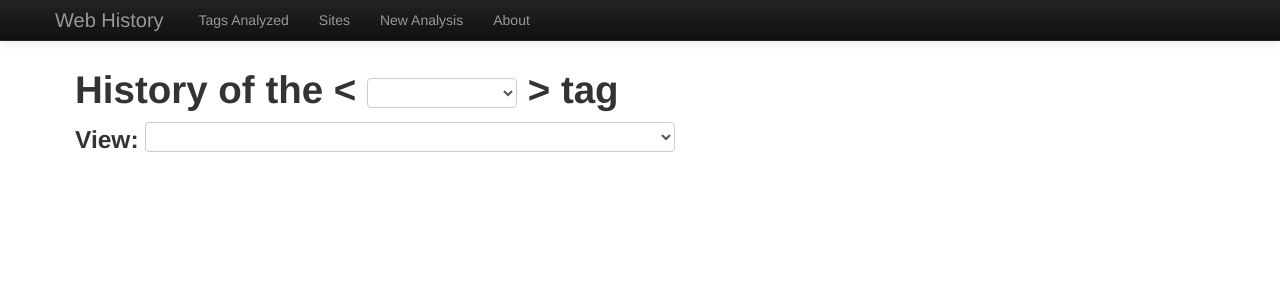
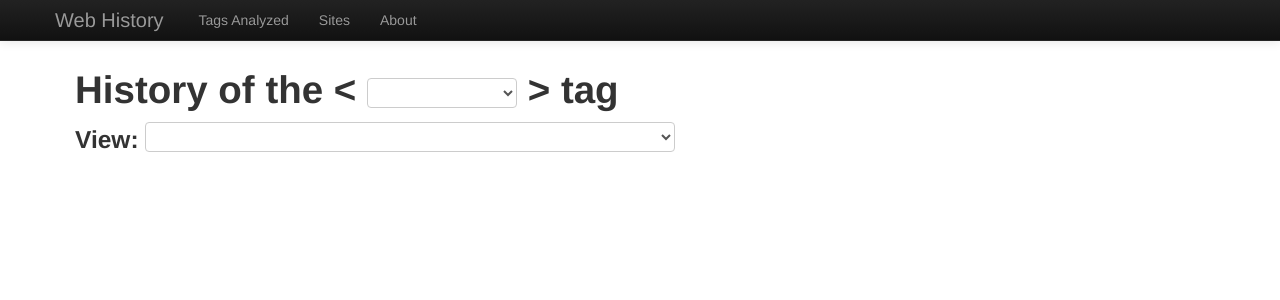
Before and after one commit to kateodell/web-history, a Flask app: page / in a window 1280 px wide. Shown: the top 300 px of the page. Run offline with Flask 2, Linux system fonts and the light colour scheme; data that the repository does not hold is empty; some libraries are stand-ins or nearby versions.

Commit message:
hiding add analysis link until its fixed

```diff
--- a/templates/base.html
+++ b/templates/base.html
@@ -57,7 +57,7 @@
             <ul class="nav navbar-nav">
               <li><a href="/analyze">Tags Analyzed</a></li>
               <li><a href="/sites">Sites</a></li>
-              <li><a href="/new_query">New Analysis</a></li>
+              <!-- <li><a href="/new_query">New Analysis</a></li> -->
               <li><a href="/about">About</a></li>
             </ul>
           </div><!--/.nav-collapse -->
```
